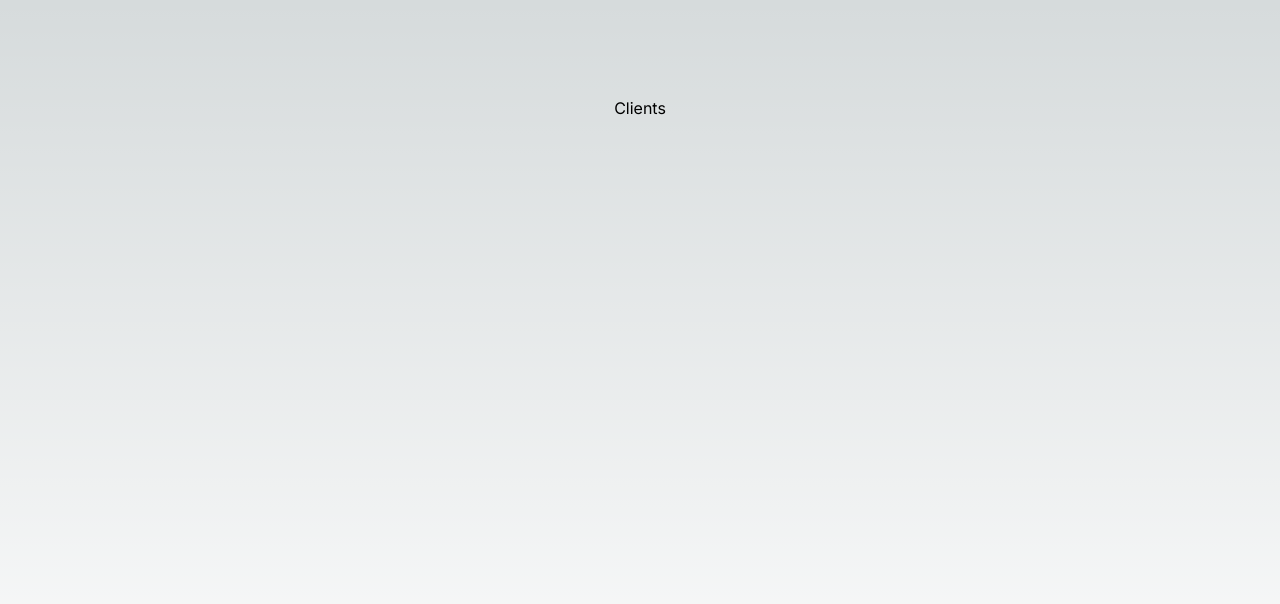
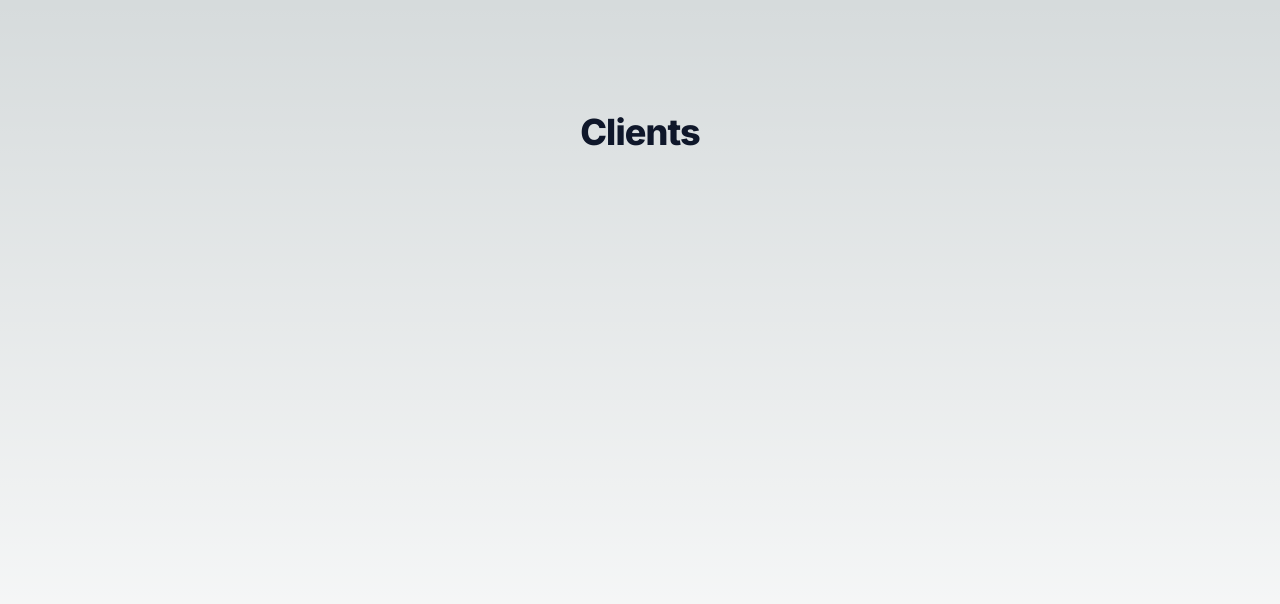
Before and after one commit to SielloRiatto/statemind_interview_task, a Next.js app: page / in a window 1280 px wide. Shown: the top 604 px of the page. Built offline with nearby package versions, Linux system fonts and the light colour scheme.

Commit message:
Added styles to Header

```diff
--- a/src/app/components/Header.tsx
+++ b/src/app/components/Header.tsx
@@ -1,11 +1,13 @@
 interface HeaderProps {
-    pageName: string
+	pageName: string
 }
 
 export default function Header({
-    pageName
+	pageName
 }: HeaderProps) {
-    return (
-        <header>{pageName}</header>
-    )
+	return (
+		<header className={"p-4 text-3xl sm:text-4xl font-extrabold text-slate-900 tracking-tight dark:text-slate-200"}>
+			{pageName}
+		</header>
+	)
 }
```
